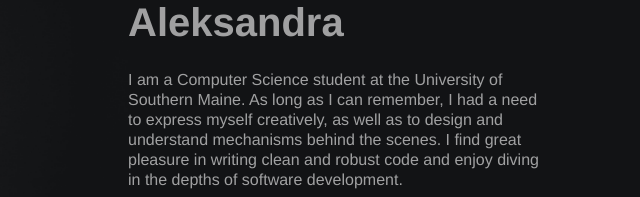
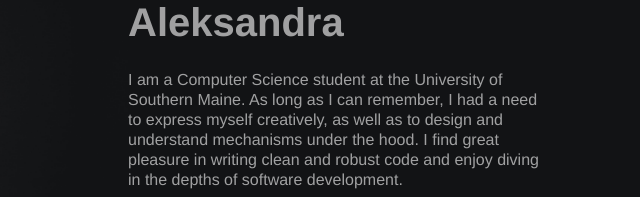
Before and after one commit to Aleksandra1401/portfolio, a plain HTML site: page about.html in a window 1280 px wide. Shown: the part 155-352 px from the top of the page, 640-1280 px from the left. Drawn offline with Linux system fonts and the light colour scheme.

Commit message:
Update about.html

```diff
--- a/about.html
+++ b/about.html
@@ -21,7 +21,7 @@
     </div>
     <img class = "my-photo" src="aleks.jpg" alt="aleksandra-milinovic">
     <h1 class="about-me" id="hello-about">Hello! I'm Aleksandra</h1>
-    <p class="about-me">I am a Computer Science student at the University of Southern Maine. As long as I can remember, I had a need to express myself creatively, as well as to design and understand mechanisms behind the scenes. I find great pleasure in writing clean and robust code and enjoy diving in the depths of software development.</p>
+    <p class="about-me">I am a Computer Science student at the University of Southern Maine. As long as I can remember, I had a need to express myself creatively, as well as to design and understand mechanisms under the hood. I find great pleasure in writing clean and robust code and enjoy diving in the depths of software development.</p>
     <p class="about-me">After few years of a break from school I took a coding class and never looked back. I believe that I found what fulfills me and enjoy meeting and learning from other developers. At the Southern Maine Community College, I had an opportunity to tutor two programming classes: Programming Principles in Java and Object-Oriented Programming. This not only solidified what I had learned, but also connected me to others who had the same interests while giving me some insight as to others thought processes when it comes to problem solving.</p>
     <p class="about-me">Besides my interests in software development, I am very interested in visual arts and health. In my free time I enjoy exploring museums and staying active. I am fascinated by artists’ ability to make humanity rethink current norms, and shake it out of boring routines, moving our society forward. This is something I try to actively apply to my every day.</p>
     <p class="about-me">I believe in organization and order, and that simplicity is the best approach when solving even the most complicated tasks. My philosophy is simple as well: keep calm and solve problems.</p>
```
